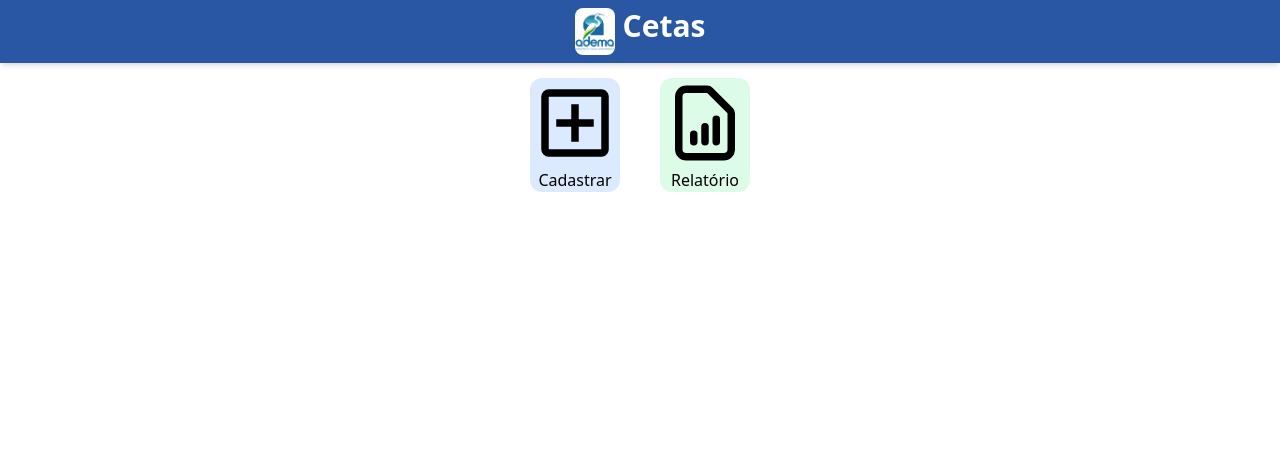
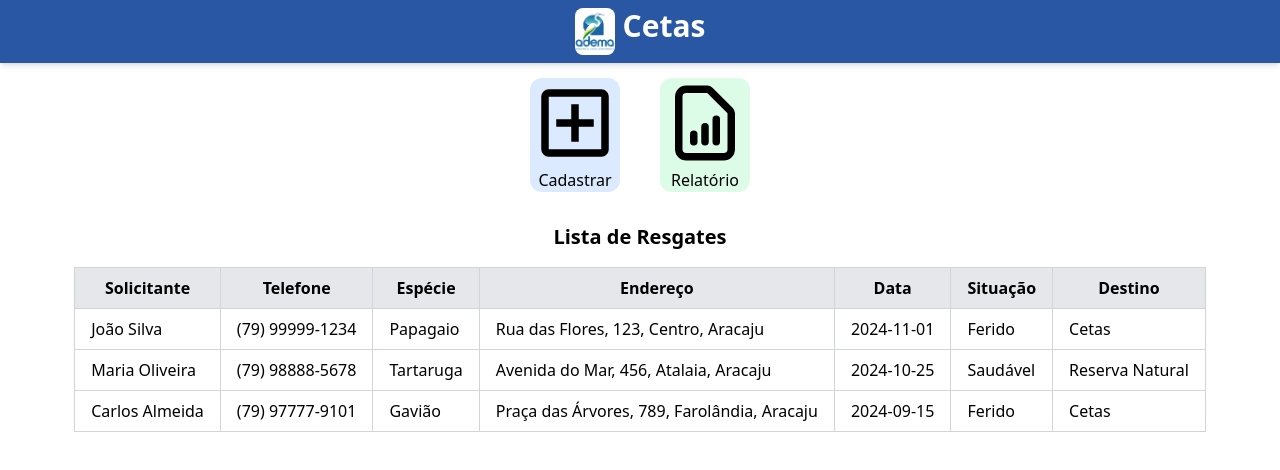
Before and after one commit to Amauri1327/Front-end-Cetas-Resgate, a React (Vite) app: page / in a window 1280 px wide. Shown: the top 470 px of the page. Built offline with nearby package versions, Linux system fonts and the light colour scheme.

Commit message:
criacao inicial componente lista resgates

```diff
--- a/src/App.jsx
+++ b/src/App.jsx
@@ -1,12 +1,14 @@
 import React from "react";
 import Navbar from "./Components/NavBar/Navbar";
 import Menu from "./Components/Menu/Menu"
+import ListaResgates from "./Components/Lista-Resgates/ListaResgates"
 
 
 export const App = () => {
   return <div>
       <Navbar />
       <Menu />
+      <ListaResgates />
     </div>;
 };
 
--- /dev/null
+++ b/src/Components/Lista-Resgates/ListaResgates.jsx
@@ -0,0 +1,93 @@
+import React from "react";
+
+const ListaResgates = () => {
+  // Dados estáticos de exemplo
+  const rescues = [
+    {
+      id: 1,
+      applicant: "João Silva",
+      phoneApplicant: "(79) 99999-1234",
+      specie: "Papagaio",
+      address: "Rua das Flores, 123",
+      neighborhood: "Centro",
+      city: "Aracaju",
+      data: "2024-11-01",
+      animalSituation: "Ferido",
+      animalDestination: "Cetas",
+    },
+    {
+      id: 2,
+      applicant: "Maria Oliveira",
+      phoneApplicant: "(79) 98888-5678",
+      specie: "Tartaruga",
+      address: "Avenida do Mar, 456",
+      neighborhood: "Atalaia",
+      city: "Aracaju",
+      data: "2024-10-25",
+      animalSituation: "Saudável",
+      animalDestination: "Reserva Natural",
+    },
+    {
+      id: 3,
+      applicant: "Carlos Almeida",
+      phoneApplicant: "(79) 97777-9101",
+      specie: "Gavião",
+      address: "Praça das Árvores, 789",
+      neighborhood: "Farolândia",
+      city: "Aracaju",
+      data: "2024-09-15",
+      animalSituation: "Ferido",
+      animalDestination: "Cetas",
+    },
+  ];
+
+  return (
+    <div className="mt-14">
+      <h2 className="text-xl font-semibold mb-4 text-center">Lista de Resgates</h2>
+      <div className="overflow-x-auto">
+        <table className="table-auto w-3/6/5 mx-auto border border-gray-300 shadow-sm">
+          <thead className="bg-gray-200">
+            <tr>
+              <th className="px-4 py-2 border border-gray-300">Solicitante</th>
+              <th className="px-4 py-2 border border-gray-300">Telefone</th>
+              <th className="px-4 py-2 border border-gray-300">Espécie</th>
+              <th className="px-4 py-2 border border-gray-300">Endereço</th>
+              <th className="px-4 py-2 border border-gray-300">Data</th>
+              <th className="px-4 py-2 border border-gray-300">Situação</th>
+              <th className="px-4 py-2 border border-gray-300">Destino</th>
+            </tr>
+          </thead>
+          <tbody>
+            {rescues.map((rescue) => (
+              <tr key={rescue.id}>
+                <td className="px-4 py-2 border border-gray-300">
+                  {rescue.applicant}
+                </td>
+                <td className="px-4 py-2 border border-gray-300">
+                  {rescue.phoneApplicant}
+                </td>
+                <td className="px-4 py-2 border border-gray-300">
+                  {rescue.specie}
+                </td>
+                <td className="px-4 py-2 border border-gray-300">
+                  {rescue.address}, {rescue.neighborhood}, {rescue.city}
+                </td>
+                <td className="px-4 py-2 border border-gray-300">
+                  {rescue.data}
+                </td>
+                <td className="px-4 py-2 border border-gray-300">
+                  {rescue.animalSituation}
+                </td>
+                <td className="px-4 py-2 border border-gray-300">
+                  {rescue.animalDestination}
+                </td>
+              </tr>
+            ))}
+          </tbody>
+        </table>
+      </div>
+    </div>
+  );
+};
+
+export default ListaResgates;
```
